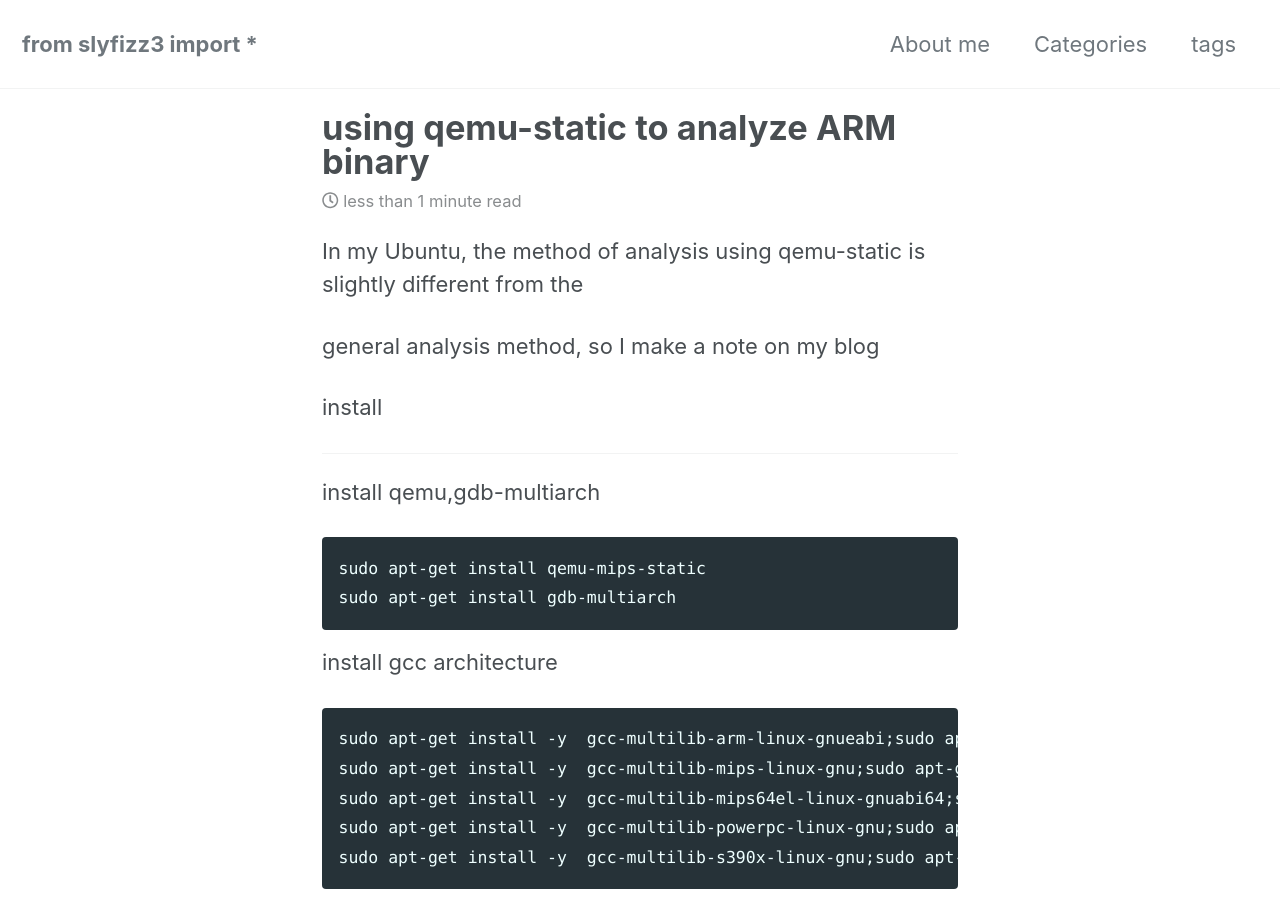
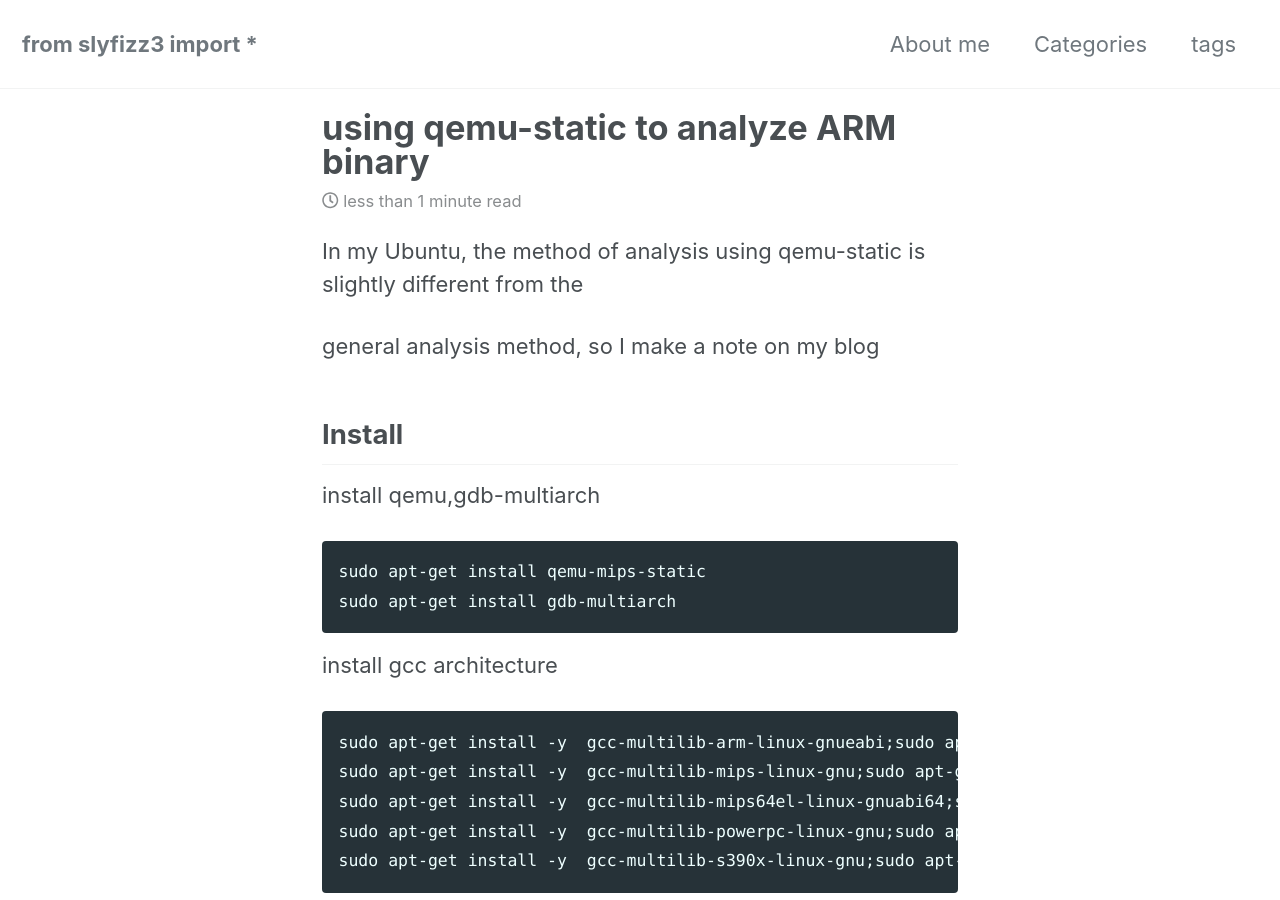
Before and after one commit to slyfizz3/slyfizz3.github.io, a Jekyll site: the page built from _posts/2019-06-29-qemu-arm-static.md, in a window 1280 px wide and 900 px high. Built offline with Jekyll 4.4.1, drawn with Linux system fonts in a browser that asks for light colours; cached includes are drawn as plain includes; nearby versions of some CDN libraries.

```diff
--- a/_posts/2019-06-29-qemu-arm-static.md
+++ b/_posts/2019-06-29-qemu-arm-static.md
@@ -9,8 +9,8 @@ In my Ubuntu, the method of analysis using qemu-static is slightly different fro
 
 general analysis method, so I make a note on my blog
 
-install
 
+Install
 -----
 install qemu,gdb-multiarch
 
```
